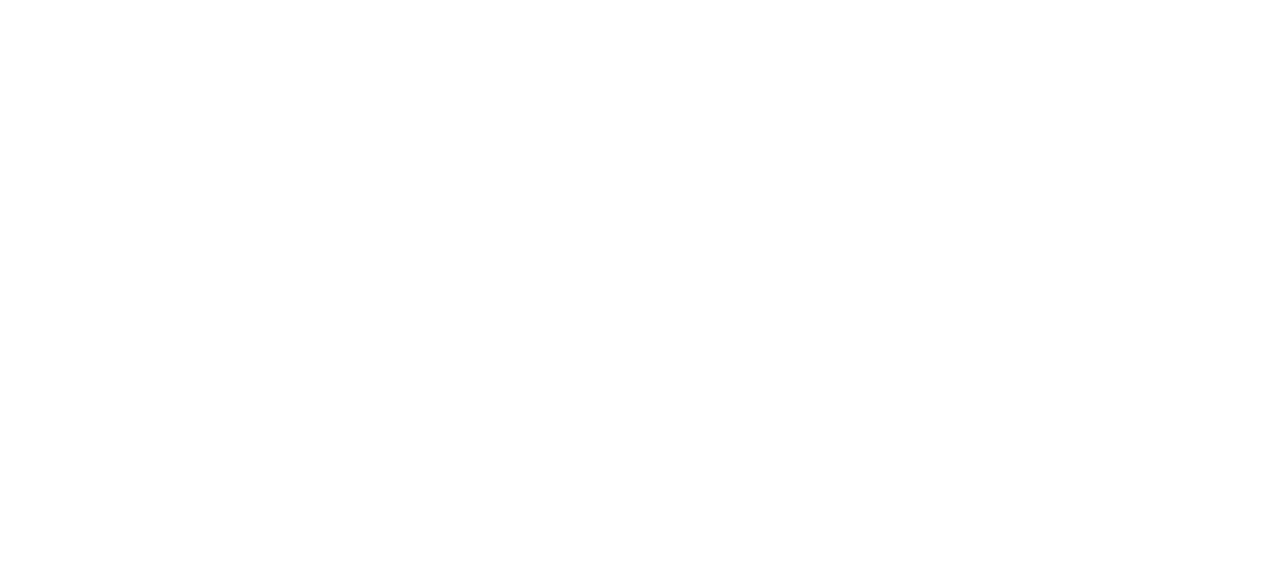
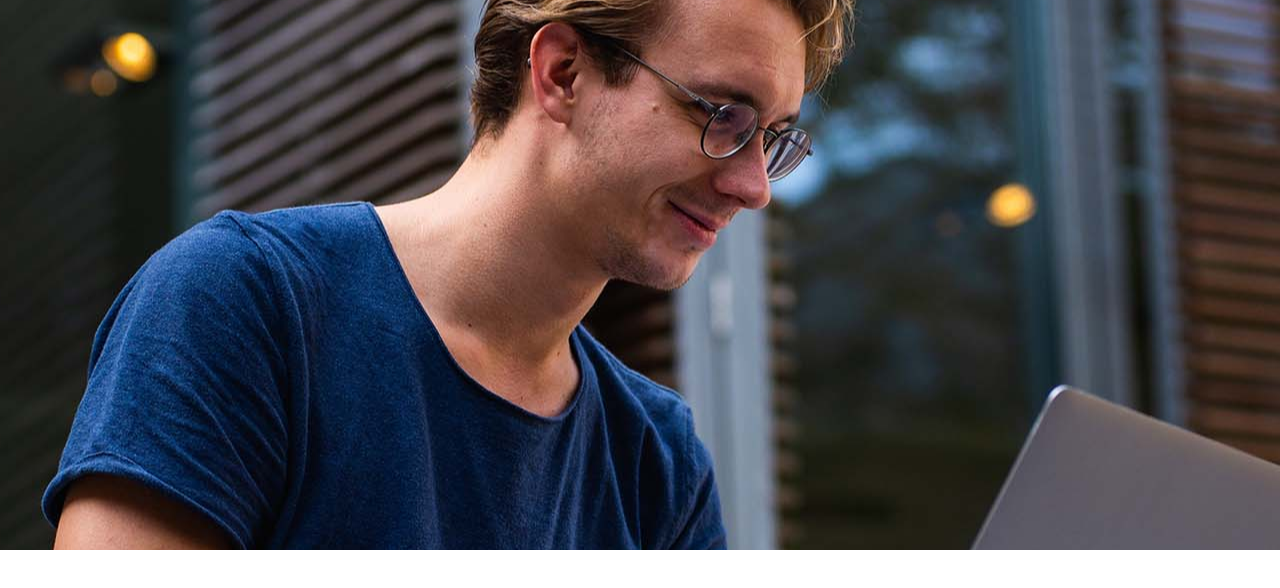
Before and after one commit to Harounjlassi/EasyLearning, a React (Create React App) app: page / in a window 1280 px wide. Shown: the top 588 px of the page. Built offline with nearby package versions, Linux system fonts and the light colour scheme; a web font is replaced by a local one.

Commit message:
TopBannerClass

```diff
--- a/src/App.js
+++ b/src/App.js
@@ -1,7 +1,12 @@
 import React from "react";
+import TopBanner from "./components/TopBanner/TopBanner";
 
 function App() {
-  return <div className="App"></div>;
+  return (
+    <div className="App">
+      <TopBanner />
+    </div>
+  );
 }
 
 export default App;
--- /dev/null
+++ b/src/asset/css/custom.css
@@ -0,0 +1,7 @@
+.topFixedBanner {
+  background-image: url("../image/banner.jpg");
+  min-height: 550px;
+  background-attachment: fixed;
+  background-position: center;
+  background-repeat: cover;
+}
--- /dev/null
+++ b/src/components/TopBanner/TopBanner.jsx
@@ -0,0 +1,17 @@
+import React, { Component, Fragment } from "react";
+import Container from "react-bootstrap/Container";
+import "../../asset/css/custom.css";
+
+class TopBanner extends Component {
+  render() {
+    return (
+      <Fragment>
+        {/* <div className="row">
+        </div> */}
+        <Container className="topFixedBanner"></Container>
+      </Fragment>
+    );
+  }
+}
+
+export default TopBanner;
```
